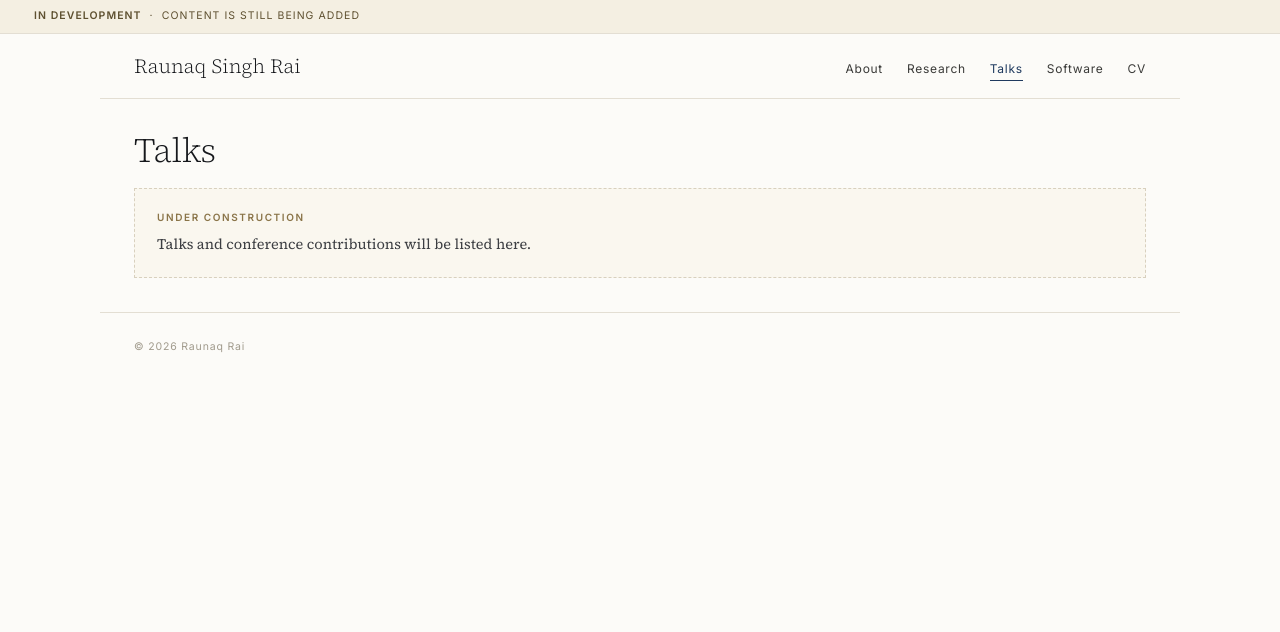
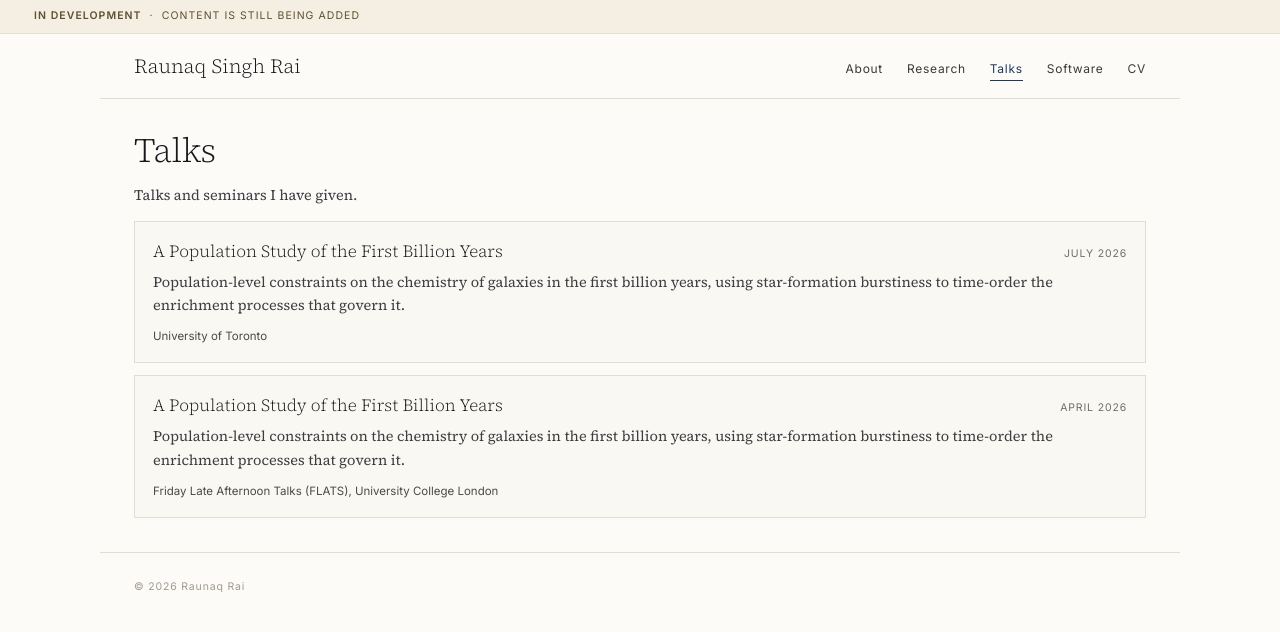
Before and after one commit to raunaq-rai/raunaq-rai.github.io, a Jekyll site: the page built from talks.html, in a window 1280 px wide. Shown: the top 632 px of the page. Built offline with Jekyll 4.4.1, drawn with Linux system fonts in a browser that asks for light colours.

Commit message:
Render the Talks page from _data/talks.yml and add two talks

```diff
--- a/_data/talks.yml
+++ b/_data/talks.yml
@@ -1,2 +1,20 @@
-# Add one entry per talk. Fields: title, event, location, date, kind.
-# kind is one of: invited, contributed, poster.
+# One entry per talk, newest first; they render in file order.
+# Fields: title, note (optional), event (optional), location, date,
+# kind (optional: invited, contributed or poster).
+
+- title: A Population Study of the First Billion Years
+  note: >-
+    Population-level constraints on the chemistry of galaxies in the first billion
+    years, using star-formation burstiness to time-order the enrichment processes
+    that govern it.
+  location: University of Toronto
+  date: July 2026
+
+- title: A Population Study of the First Billion Years
+  note: >-
+    Population-level constraints on the chemistry of galaxies in the first billion
+    years, using star-formation burstiness to time-order the enrichment processes
+    that govern it.
+  event: Friday Late Afternoon Talks (FLATS)
+  location: University College London
+  date: April 2026
--- a/talks.html
+++ b/talks.html
@@ -3,4 +3,23 @@ layout: page
 title: Talks
 permalink: /talks/
 ---
-{% include placeholder.html message="Talks and conference contributions will be listed here." %}
+{% if site.data.talks and site.data.talks.size > 0 %}
+  <p class="body-text measure" style="margin-top:16px">Talks and seminars I have given.</p>
+
+  {% for talk in site.data.talks %}
+    <div class="card">
+      <div class="card-head">
+        <span class="card-title">{{ talk.title }}</span>
+        <span class="card-meta">{{ talk.date }}</span>
+      </div>
+      {% if talk.note %}
+        <p class="body-text" style="margin:6px 0 10px">{{ talk.note }}</p>
+      {% endif %}
+      <div class="val">
+        {% if talk.event %}{{ talk.event }}, {% endif %}{{ talk.location }}{% if talk.kind %} &nbsp;·&nbsp; {{ talk.kind }}{% endif %}
+      </div>
+    </div>
+  {% endfor %}
+{% else %}
+  {% include placeholder.html message="Talks and conference contributions will be listed here." %}
+{% endif %}
```
